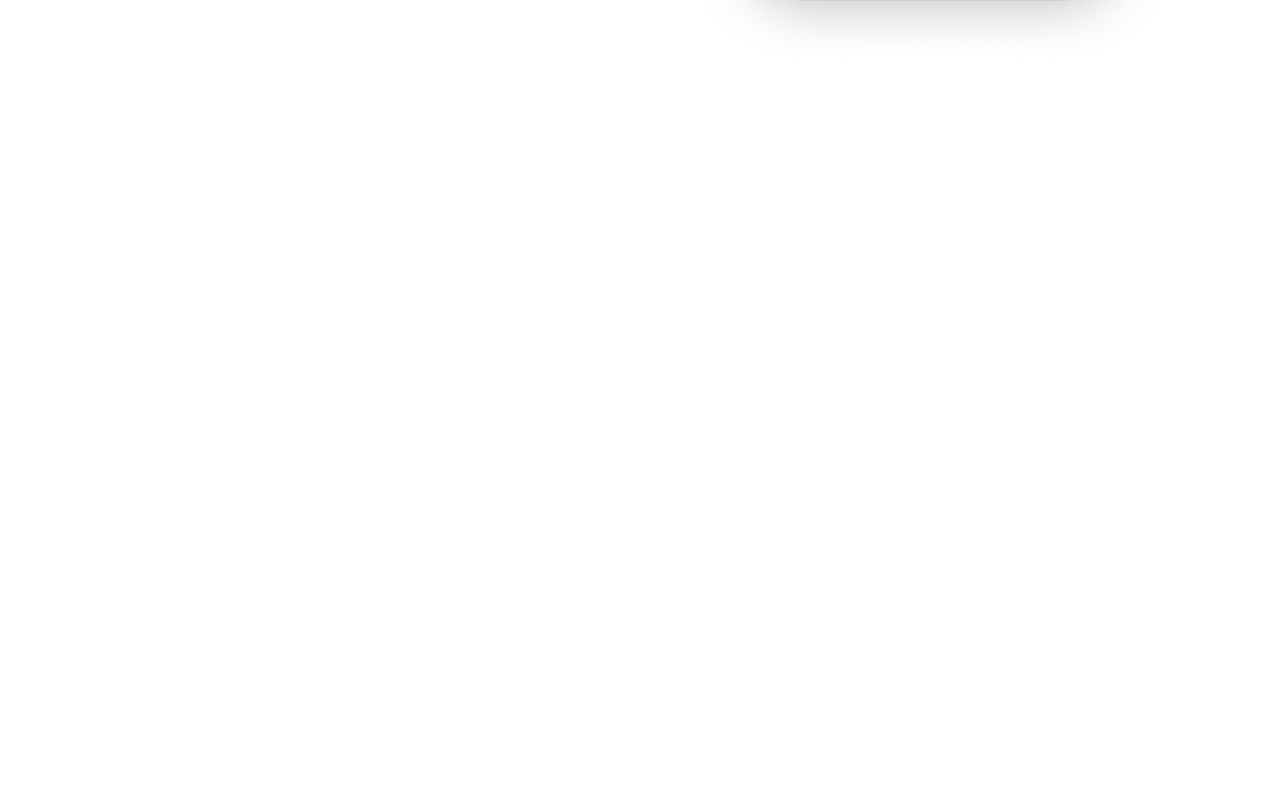
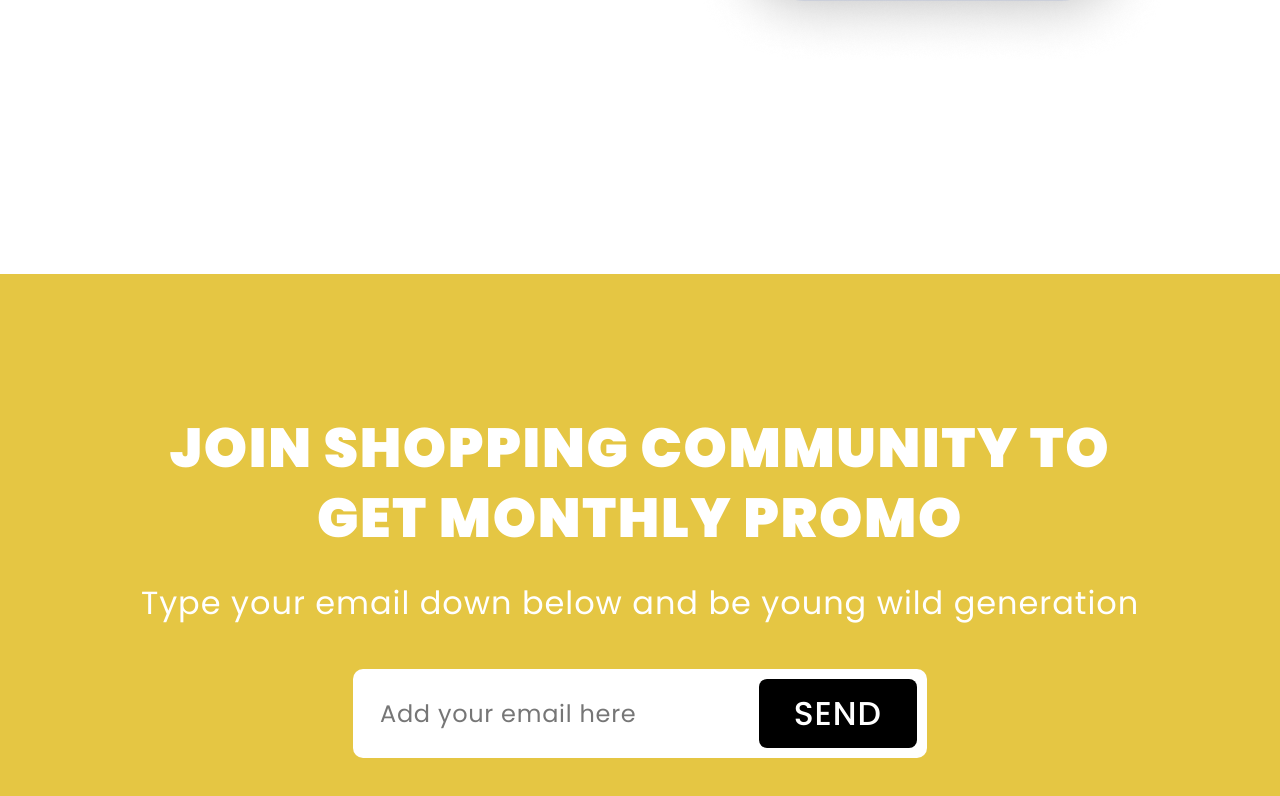
Before and after one commit to Nino5982/fashion-react, a React (Create React App) app: page / in a window 1280 px wide. Shown: the part 4672-5468 px from the top of the page. Before the commit the page ends 4946 px from the top, so only its background shows below. Built offline with nearby package versions, Linux system fonts and the light colour scheme.

Commit message:
feat: add subscribe component with styles and form

```diff
--- a/src/App.js
+++ b/src/App.js
@@ -5,13 +5,15 @@
 import GenericSection from "./components/genericSection/GenericSection";
 import Sale from "./components/sale/Sale";
 import Voucher from "./components/voucher/Voucher";
+import Subscribe from "./components/subscribe/Subscribe";
+
+// images
 import mainPromoImage from "./img/images/header-img.jpg";
 import PromoImage2 from "./img/images/promo-img.jpg";
 import vouchers from "./img/images/vouchers-img.png";
 import cardImg1 from "./img/categories/cat-01.jpg";
 import cardImg2 from "./img/categories/cat-02.jpg";
 import cardImg3 from "./img/categories/cat-03.jpg";
-
 import cardImg4 from "./img/images/promo-01.jpg";
 import cardImg5 from "./img/images/promo-02.jpg";
 
@@ -43,6 +45,7 @@
       <GenericSection promoImg={vouchers} sectionName="voucher">
         <Voucher />
       </GenericSection>
+      <Subscribe />
     </div>
   );
 }
--- /dev/null
+++ b/src/components/subscribe/Subscribe.jsx
@@ -0,0 +1,21 @@
+import "./subscribe.css";
+export default function Subscribe() {
+  return (
+    <section className="subscribe">
+      <div className="subscribe-wrapper">
+        <h2>JOIN SHOPPING COMMUNITY TO GET MONTHLY PROMO</h2>
+        <p>Type your email down below and be young wild generation</p>
+        <form className="subscribe__form" action="">
+          <input
+            className="subscribe__form-input"
+            type="email"
+            placeholder="Add your email here"
+          />
+          <button className="subscribe__form-btn" type="submit">
+            SEND
+          </button>
+        </form>
+      </div>
+    </section>
+  );
+}
--- /dev/null
+++ b/src/components/subscribe/subscribe.css
@@ -0,0 +1,71 @@
+.subscribe {
+    background-color: #E5C643;
+    height: 623px;
+    display: flex;
+    flex-direction: column;
+    align-items: center;
+    justify-content: center;
+    color: #fff;
+    text-align: center;
+}
+
+.subscribe-wrapper {
+    max-width: 1010px;
+    width: 100%;
+}
+
+.subscribe-wrapper h2 {
+    font-weight: 900;
+    font-size: 55px;
+    line-height: 70px;
+    letter-spacing: 0.03em;
+    margin-bottom: 32px;
+}
+
+.subscribe-wrapper p {
+    font-weight: 400;
+    font-size: 32px;
+    line-height: 35px;
+    letter-spacing: 0.03em;
+    margin-bottom: 49px;
+}
+
+.subscribe__form {
+    max-width: 574px;
+    width: 100%;
+    background-color: #fff;
+    border-radius: 10px;
+    margin: 0 auto;
+    display: flex;
+    align-items: center;
+    justify-content: space-between;
+}
+
+.subscribe__form-input {
+    width: 100%;
+    padding: 27px;
+    color: #767676;
+    font-weight: 400;
+    font-size: 24px;
+    line-height: 35px;
+    letter-spacing: 0.03em;
+
+}
+
+.subscribe__form-input::placeholder {
+    color: #767676;
+}
+
+.subscribe__form-btn {
+    background-color: #000;
+    color: #fff;
+    border-radius: 8px;
+    padding: 17px 35px;
+    font-weight: 500;
+    font-size: 33px;
+    line-height: 35px;
+    letter-spacing: 0.03em;
+    text-transform: capitalize;
+    margin-right: 10px;
+
+}
```
